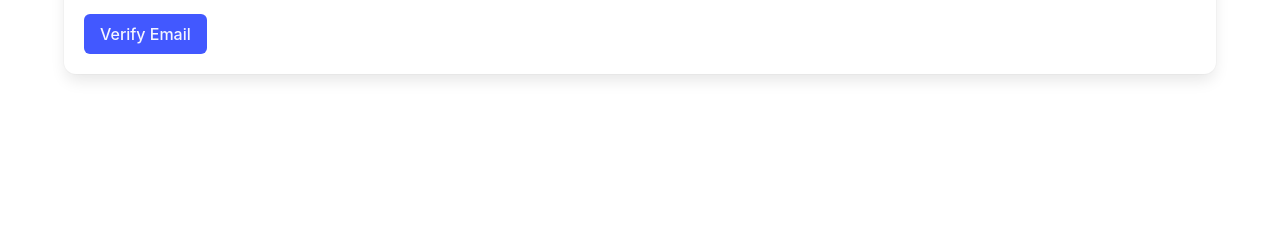
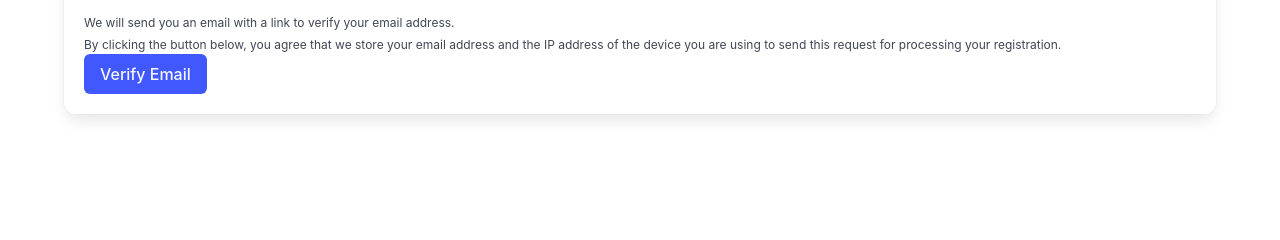
Before and after one commit to PrivateCoffee/synapse-registration, a Django app: template src/synapse_registration/registration/templates/registration/email_form.html in a window 1280 px wide. Shown: the part 196-436 px from the top of the page. Run offline with Django 3.2, Linux system fonts and the light colour scheme; the template is opened without the code that fills it, so the values that code supplies are empty, except form fields; tables that the repository leaves empty hold one stand-in row (values such as "Sample post"); form fields are guessed from the names that the template uses; some libraries are stand-ins or nearby versions.

Commit message:
feat: Adds privacy notice to email verification form
Informs users about data processing related to email and IP
address storage during registration. Enhances transparency
by detailing privacy practices before form submission,
aligning with data protection regulations.

```diff
--- a/src/synapse_registration/registration/templates/registration/email_form.html
+++ b/src/synapse_registration/registration/templates/registration/email_form.html
@@ -11,6 +11,11 @@
             <div class="control">{{ form.email }}</div>
             <p class="help is-danger">{{ form.email.errors }}</p>
         </div>
+        <!-- Privacy notice -->
+        <p class="help">We will send you an email with a link to verify your email address.</p>
+        <p class="help">
+            By clicking the button below, you agree that we store your email address and the IP address of the device you are using to send this request for processing your registration.
+        </p>
         <button type="submit" class="button is-link">Verify Email</button>
     </form>
 {% endblock content %}
```
